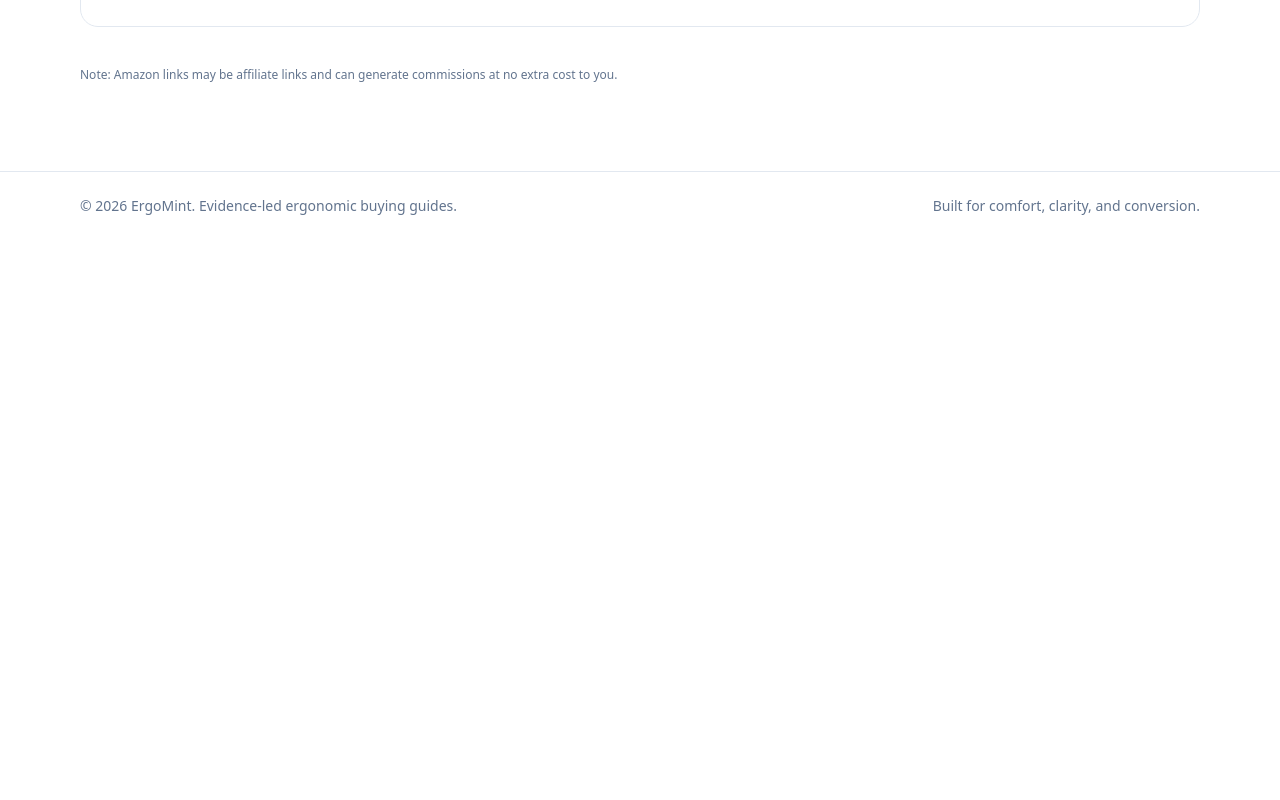
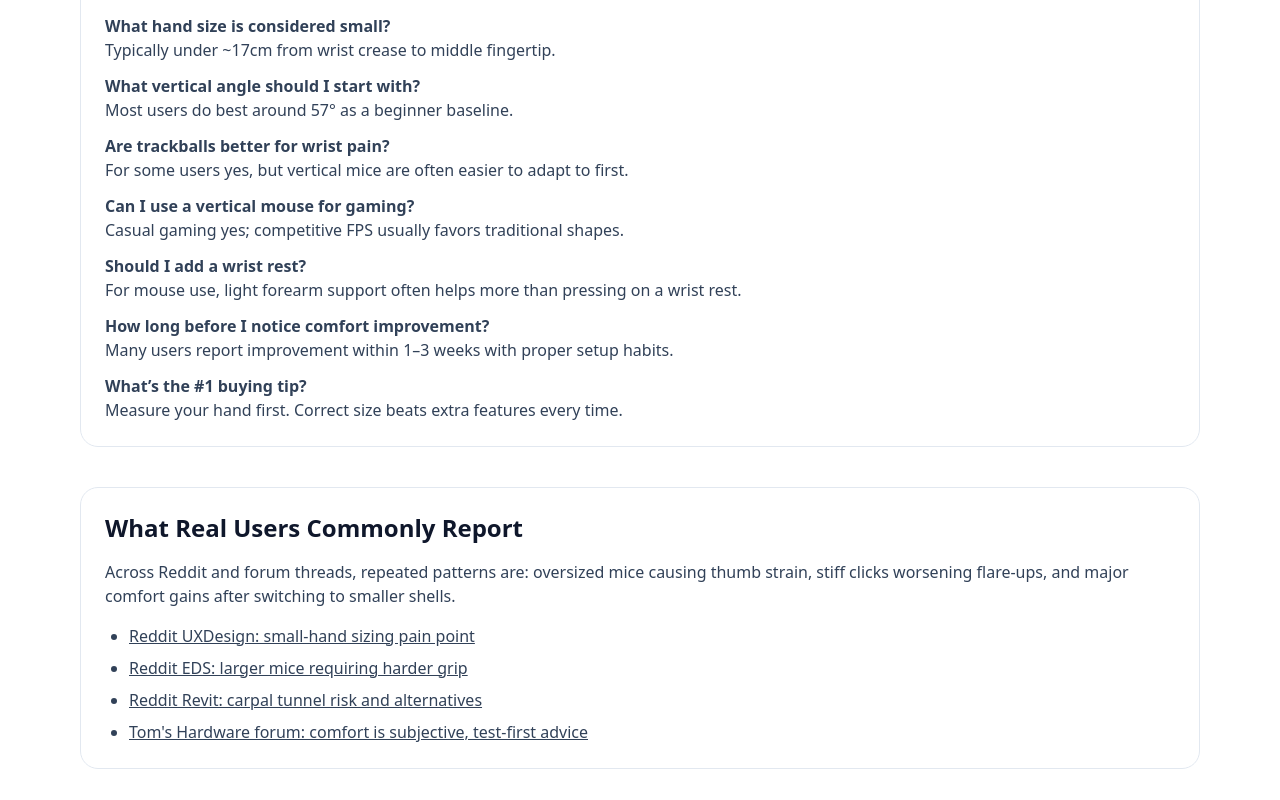
Before and after one commit to salimclawbot/mouse, a Next.js app: page /guides/best-vertical-mouse-small-hands-carpal-tunnel in a window 1280 px wide. Shown: the part 3100-3900 px from the top of the page. Before the commit the page ends 3340 px from the top, so only its background shows below. Built offline with nearby package versions, Linux system fonts and the light colour scheme.

Commit message:
elite v2: extend FAQ and add community insight citations section

```diff
--- a/src/app/guides/[slug]/page.tsx
+++ b/src/app/guides/[slug]/page.tsx
@@ -155,14 +155,32 @@ export default async function GuidePage({ params }: { params: Promise<{ slug: st
           </section>
 
           <section className="space-y-4 rounded-2xl border border-slate-200 p-6">
-            <h2 className="text-2xl font-bold">FAQ</h2>
+            <h2 className="text-2xl font-bold">FAQ (Extended)</h2>
             <div className="space-y-3 text-slate-700">
               <p><strong>Can a vertical mouse cure carpal tunnel?</strong><br />No. It may reduce aggravating posture/load but is not a cure.</p>
               <p><strong>How long does adaptation take?</strong><br />Usually 3–10 days for office users.</p>
               <p><strong>What matters more than DPI?</strong><br />Fit, click force, and stability under normal work speed.</p>
               <p><strong>Should I use Bluetooth or dongle?</strong><br />Dongle is often more stable; Bluetooth is cleaner for travel.</p>
               <p><strong>What if two mice feel similar?</strong><br />Keep the one with lower finger fatigue by day 5.</p>
+              <p><strong>What hand size is considered small?</strong><br />Typically under ~17cm from wrist crease to middle fingertip.</p>
+              <p><strong>What vertical angle should I start with?</strong><br />Most users do best around 57° as a beginner baseline.</p>
+              <p><strong>Are trackballs better for wrist pain?</strong><br />For some users yes, but vertical mice are often easier to adapt to first.</p>
+              <p><strong>Can I use a vertical mouse for gaming?</strong><br />Casual gaming yes; competitive FPS usually favors traditional shapes.</p>
+              <p><strong>Should I add a wrist rest?</strong><br />For mouse use, light forearm support often helps more than pressing on a wrist rest.</p>
+              <p><strong>How long before I notice comfort improvement?</strong><br />Many users report improvement within 1–3 weeks with proper setup habits.</p>
+              <p><strong>What’s the #1 buying tip?</strong><br />Measure your hand first. Correct size beats extra features every time.</p>
             </div>
+          </section>
+
+          <section className="space-y-4 rounded-2xl border border-slate-200 p-6">
+            <h2 className="text-2xl font-bold">What Real Users Commonly Report</h2>
+            <p className="text-slate-700">Across Reddit and forum threads, repeated patterns are: oversized mice causing thumb strain, stiff clicks worsening flare-ups, and major comfort gains after switching to smaller shells.</p>
+            <ul className="list-disc space-y-2 pl-6 text-slate-700">
+              <li><Link className="underline" href="https://www.reddit.com/r/UXDesign/comments/wgzaj9/vertical_mouse_for_small_hand/" target="_blank">Reddit UXDesign: small-hand sizing pain point</Link></li>
+              <li><Link className="underline" href="https://www.reddit.com/r/ehlersdanlos/comments/16y57sl/anyone_have_a_rec_for_an_ergonomic_mouse_for/" target="_blank">Reddit EDS: larger mice requiring harder grip</Link></li>
+              <li><Link className="underline" href="https://www.reddit.com/r/Revit/comments/vlgf4v/mice_options_and_alternatives_to_reduce_carpal/" target="_blank">Reddit Revit: carpal tunnel risk and alternatives</Link></li>
+              <li><Link className="underline" href="https://forums.tomshardware.com/threads/opinions-on-vertical-mice.3723455/" target="_blank">Tom's Hardware forum: comfort is subjective, test-first advice</Link></li>
+            </ul>
           </section>
         </>
       )}
```
